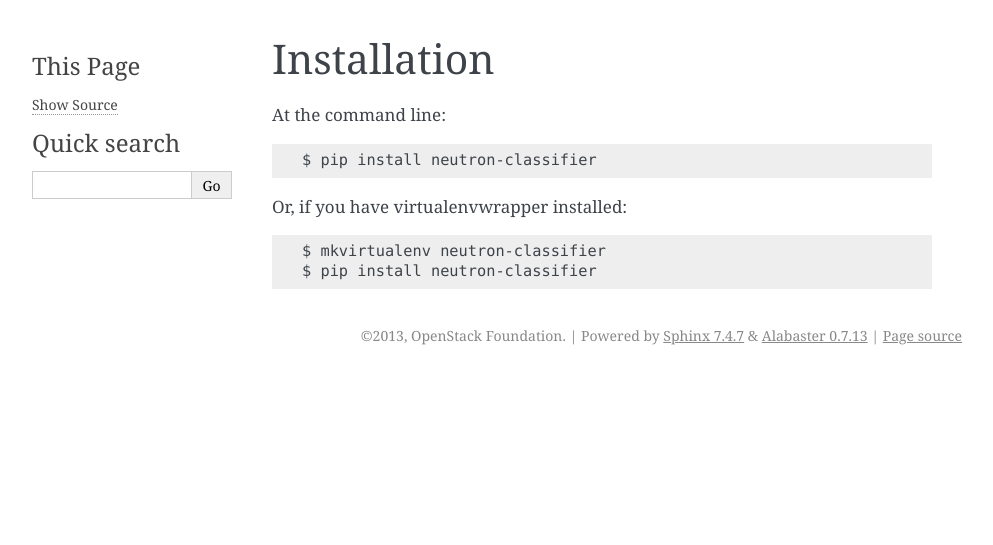
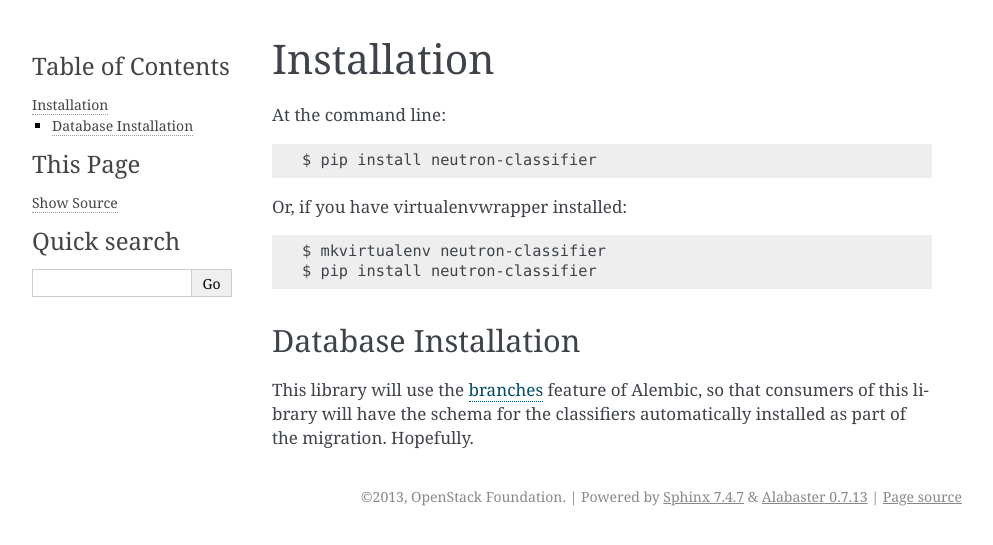
Before and after one commit to openstack-archive/neutron-classifier, a Sphinx documentation site: the page built from doc/source/installation.rst, in a window 1280 px wide. Shown: the top 545 px of the page, without its empty margins (148-1141 px from the left). Built offline with Sphinx 7.4.7, drawn with Linux system fonts in a browser that asks for light colours.

Commit message:
Database schema installation notes

```diff
--- a/doc/source/installation.rst
+++ b/doc/source/installation.rst
@@ -10,3 +10,15 @@ Or, if you have virtualenvwrapper installed::
 
     $ mkvirtualenv neutron-classifier
     $ pip install neutron-classifier
+
+
+
+
+Database Installation
+---------------------
+
+This library will use the `branches`_ feature of Alembic, so that
+consumers of this library will have the schema for the classifiers
+automatically installed as part of the migration. Hopefully.
+
+.. _branches: http://alembic.readthedocs.org/en/latest/branches.html?highlight=branches
```
